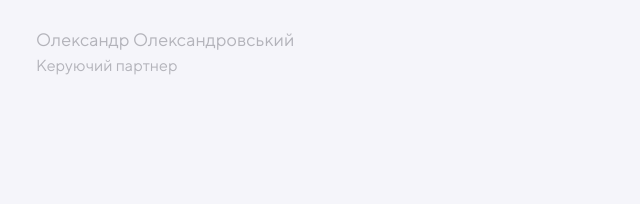
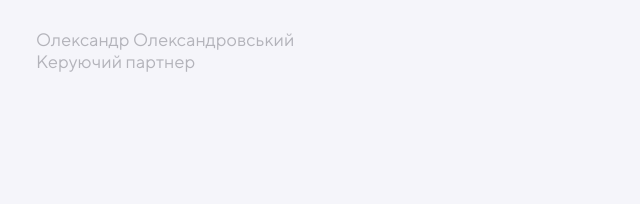
Before and after one commit to MakarenkoOleksandr/final, a website: page index.html in a window 1280 px wide. Shown: the part 2558-2779 px from the top of the page, 437-1077 px from the left. Drawn offline with Linux system fonts and the light colour scheme.

Commit message:
закончил секцию team (css+adaptive)

```diff
--- a/index.html
+++ b/index.html
@@ -216,8 +216,8 @@
             <div class="team__names">
               <div class="team__name-dekstop">Олександр Олександровський</div>
               <div class="team__name-mobile">Олександр Кац</div>
+              <div class="team__name-rank">Керуючий партнер</div>
             </div>
-            <div class="team__rank">Керуючий партнер</div>
           </div>
         </div>
         <div class="team__indicators indicators">
@@ -226,6 +226,8 @@
           <div class="team__indicator indicator"></div>
         </div>
     </section>
+
+    <section class="cases"></section>
   </main>
 
   <script src="assets/js/main.js"></script>
```
